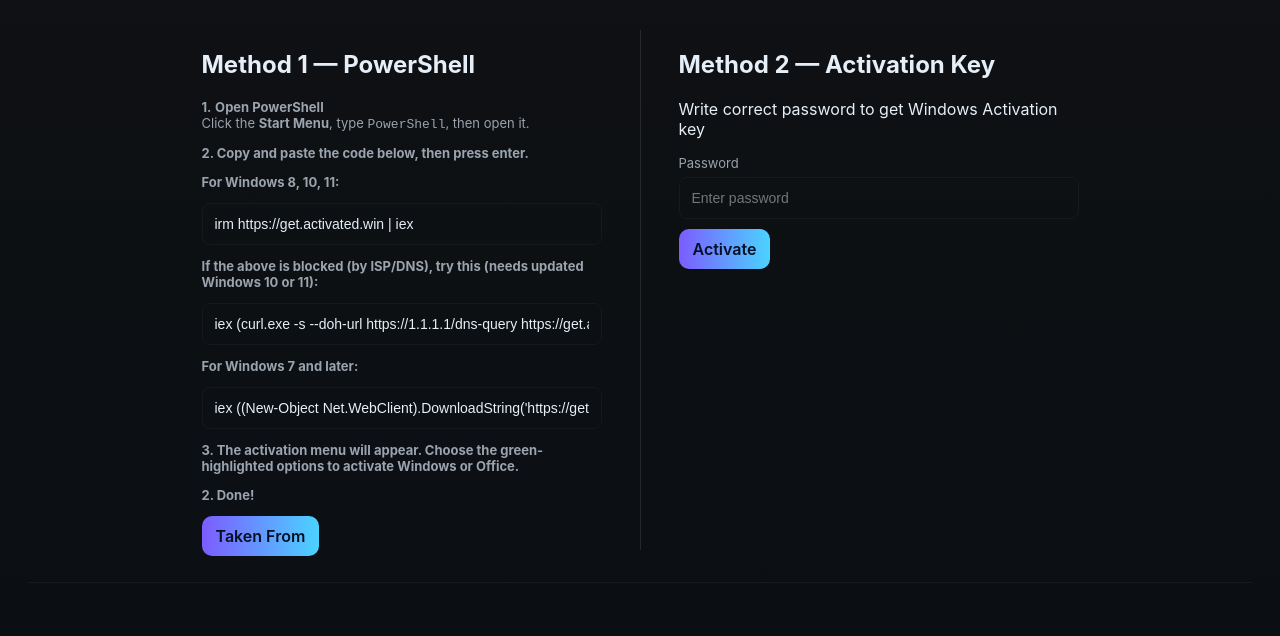
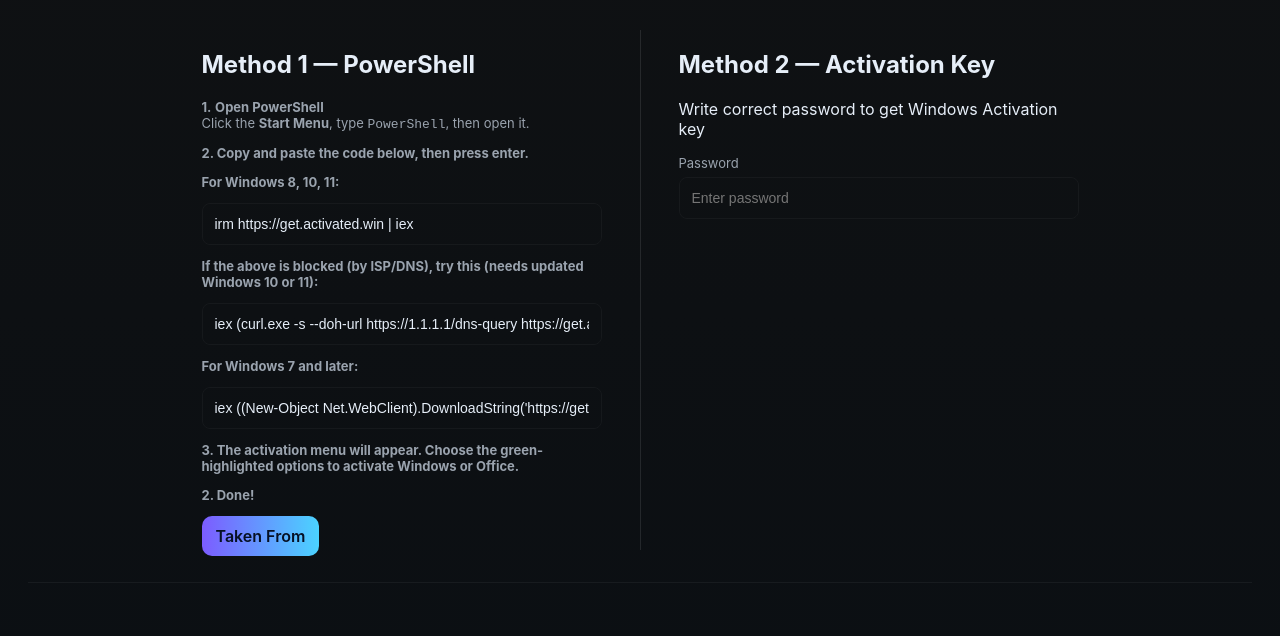
Before and after one commit to pratik11500/window-activate, a website: page public/index.html in a window 1280 px wide. Shown: the part 88-724 px from the top of the page. Drawn offline with Linux system fonts and the light colour scheme.

Commit message:
Update index.html

```diff
--- a/public/index.html
+++ b/public/index.html
@@ -50,7 +50,6 @@
             <input id="pw" type="password" inputmode="numeric" placeholder="Enter password" aria-describedby="pwMsg" />
             <div id="pwMsg" style="margin-top:8px" aria-live="polite"></div>
             <div style="margin-top:10px" class="keybox">
-              <a id="activateBtn" class="btn-primary" disabled>Activate</a>
             </div>
           </div>
         </section>
```
